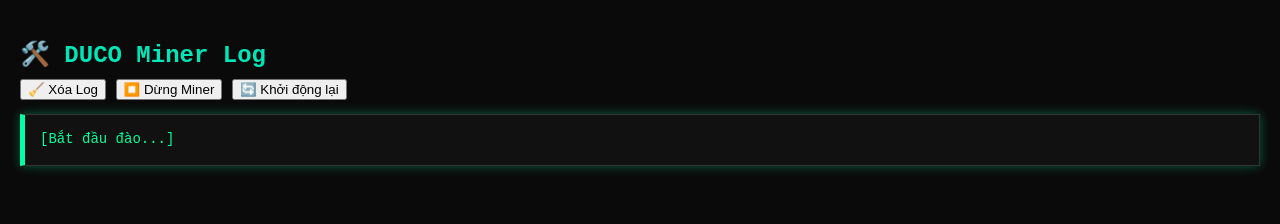
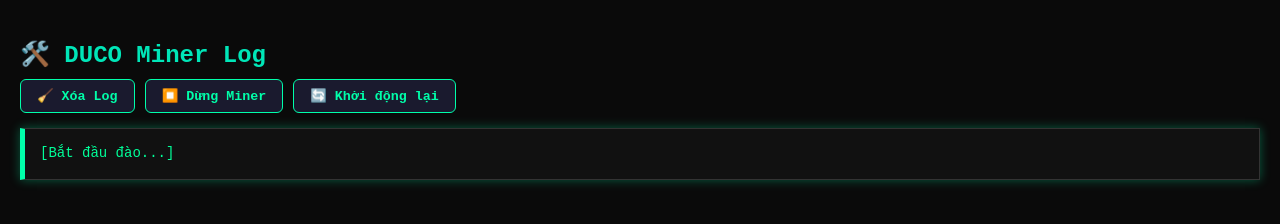
Before and after one commit to nam348tnh3gp/Ducojs, a website: page public/index.html in a window 1280 px wide. Drawn offline with nearby package versions, Linux system fonts and the light colour scheme; no server answers.

Commit message:
Update style.css

```diff
--- a/public/style.css
+++ b/public/style.css
@@ -10,6 +10,34 @@ h2 {
   color: #00e6b8;
   margin-bottom: 10px;
   font-weight: 600;
+}
+
+.controls {
+  margin-bottom: 15px;
+  display: flex;
+  gap: 10px;
+}
+
+button {
+  background-color: #1a1a2e;
+  color: #00ffaa;
+  border: 1px solid #00ffaa;
+  padding: 8px 16px;
+  border-radius: 6px;
+  cursor: pointer;
+  font-family: monospace;
+  font-weight: bold;
+  transition: all 0.2s;
+}
+
+button:hover {
+  background-color: #00ffaa;
+  color: #0a0a0a;
+}
+
+button:disabled {
+  opacity: 0.5;
+  cursor: not-allowed;
 }
 
 pre {
```
